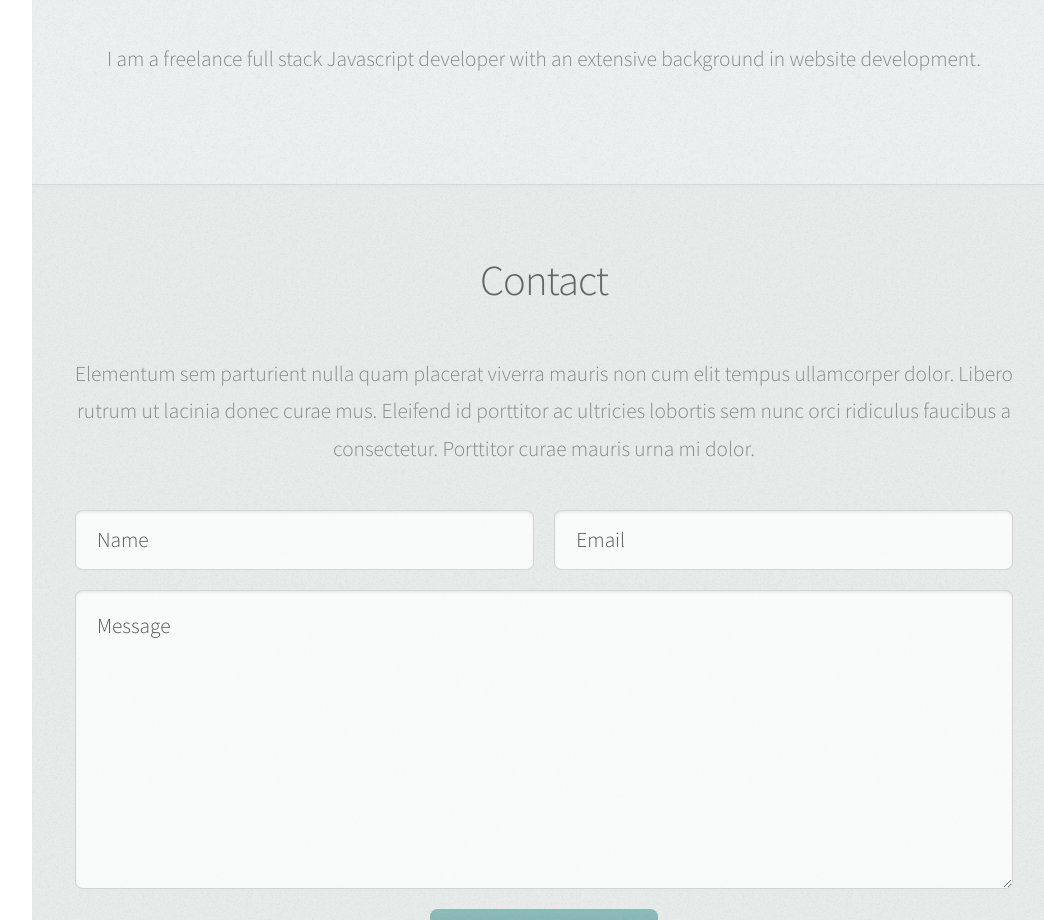
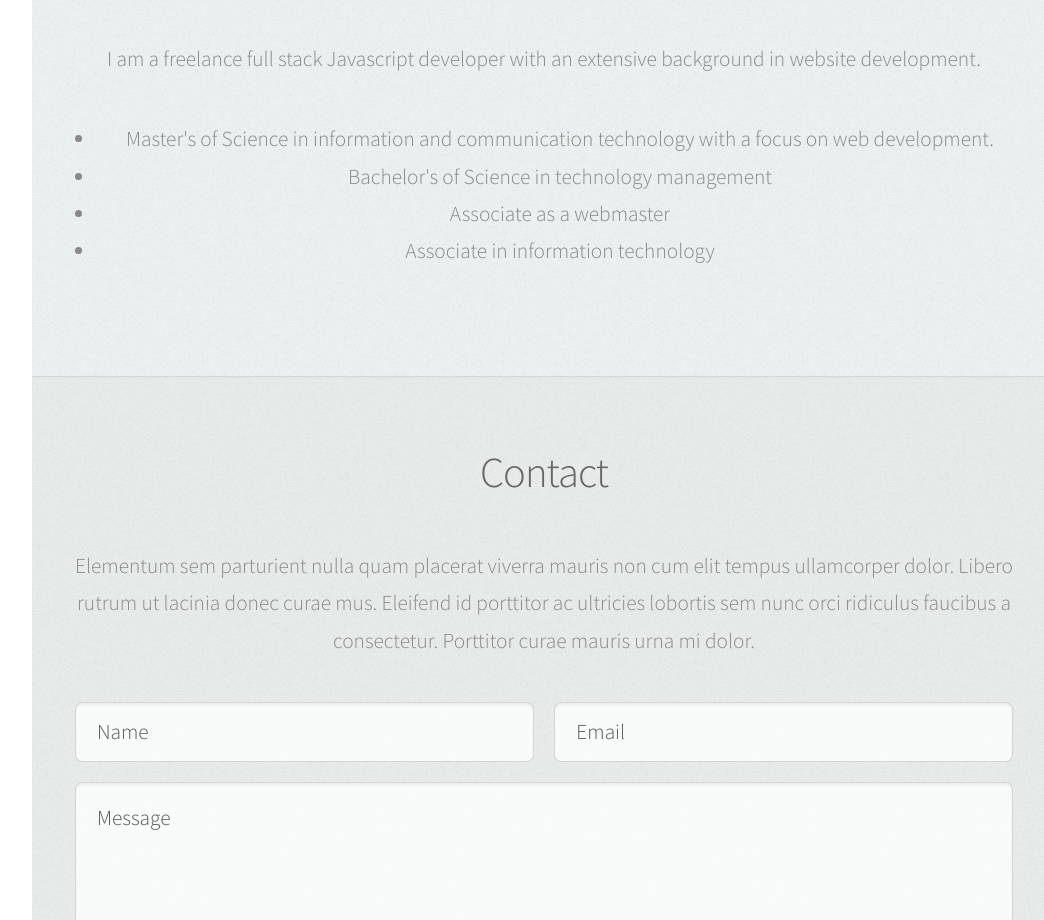
Before and after one commit to Arthur-Lozano/Portfolio, a website: page public/index.html in a window 1280 px wide. Shown: the part 2648-3568 px from the top of the page, without its empty margins (224-1268 px from the left). Drawn offline with Linux system fonts and the light colour scheme.

Commit message:
updated bio

```diff
--- a/public/index.html
+++ b/public/index.html
@@ -145,6 +145,13 @@
 
 							<p>I am a freelance full stack Javascript developer with an extensive background in website development.</p>
 
+							<ul>
+								<li>Master's of Science in information and communication technology with a focus on web development.</li>
+								<li>Bachelor's of Science in technology management</li>
+								<li>Associate as a webmaster</li>
+								<li>Associate in information technology</li>
+							</ul>
+
 						</div>
 					</section>
 
```
